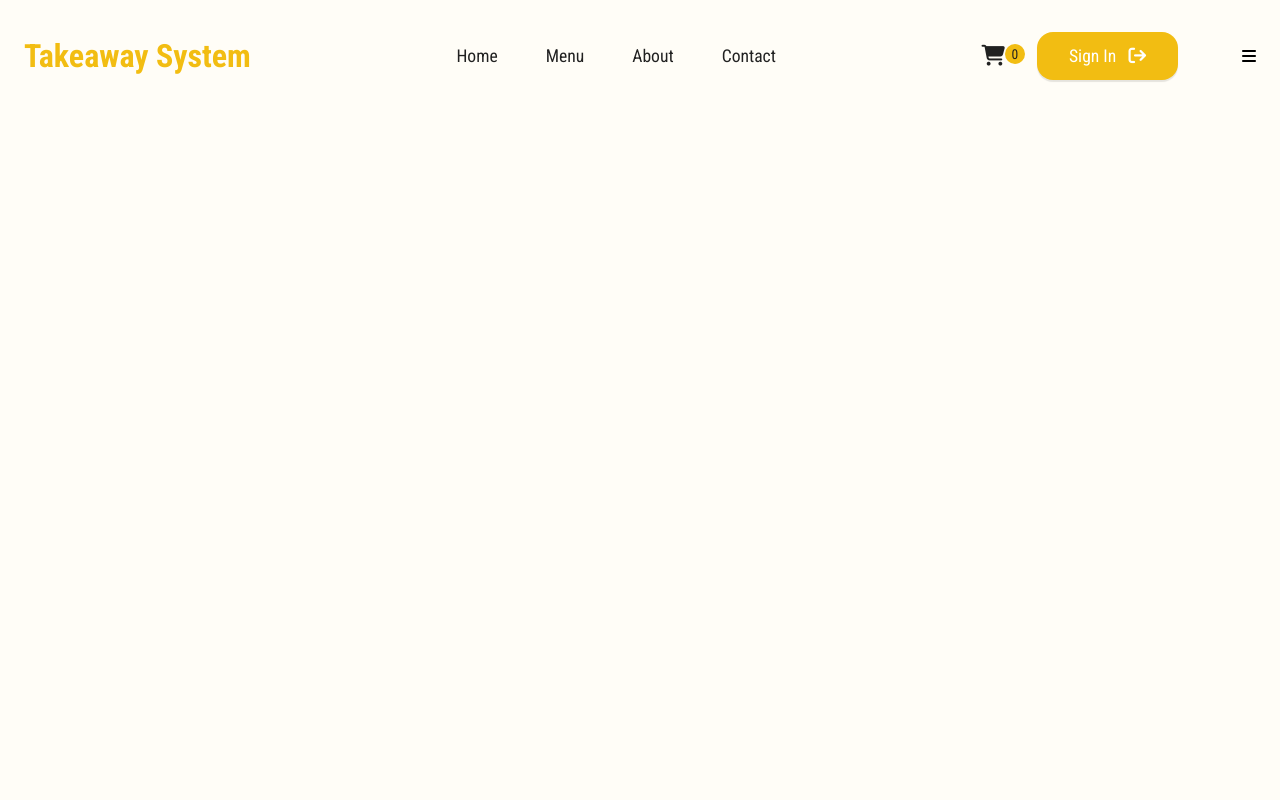
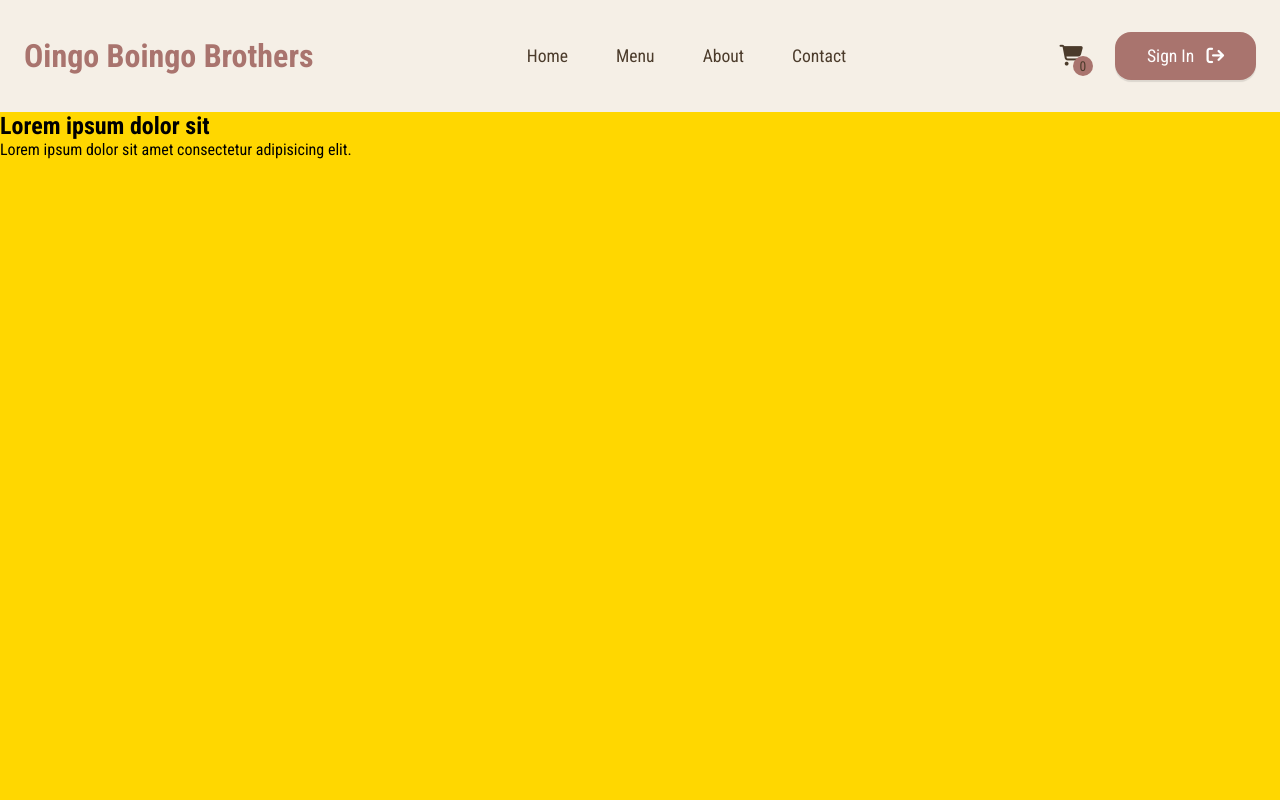
Before and after one commit to robertsc2/Takeaway-System, a Flask app: page / in a window 1280 px wide. Run offline with Flask 3, Linux system fonts and the light colour scheme.

Commit message:
Color change

```diff
--- a/static/style.css
+++ b/static/style.css
@@ -6,16 +6,16 @@
     font-family: "Roboto Condensed", sans-serif;
 }
 
-:root {
-  --lead: #212121;
-  --gold-finger: #F2BD12;
-  --eye-ball: #FFFDF7;
-  --hint-yellow: #FCF1CC;
-  --pure-white: #FFF;
-}
+  :root {
+    --lead: #4B3B2B;
+    --rustic: #A9746E;
+    --cream: #F5EFE6;
+    --tan-hint: #D9C9B6;
+    --pure-white: #FFF;
+  }
 
 body {
-  background: var(--eye-ball);
+  background: var(--cream);
 }
 
 
@@ -77,13 +77,13 @@ li{
 .logo {
   font-size: 2rem;
   font-weight: bold;
-  color: var(--gold-finger);
+  color: var(--rustic);
 }
 
 .btn {
   display: inline-block;
   padding: 0.9rem 2rem;
-  background: var(--gold-finger);
+  background: var(--rustic);
   border-radius: 1rem;
   -webkit-border-radius: 1rem;
   -moz-border-radius: 1rem;
@@ -105,13 +105,15 @@ li{
 }
 
 .cart-icon{
-  color: var(--lead);
   font-size: 1.3rem;
+  position: relative;
 }
 
 
 .cart-icon .cart-value {
   position: absolute;
+  top: 50%;
+  right: -10px;
   font-size: 0.85rem;
   width: 20px;
   aspect-ratio: 1;
@@ -120,14 +122,17 @@ li{
   -moz-border-radius: 100vw;
   -ms-border-radius: 100vw;
   -o-border-radius: 100vw;
-  background: var(--gold-finger);
+  background: var(--rustic);
   color: var(--lead);
   text-align: center;
   line-height: 20px;
 
 }
 
-
+.desktop-action .three-bar {
+  font-size: 1.5rem;
+  display: none;
+}
 
 
 
@@ -137,6 +142,14 @@ li{
 
 /* Sections styling */
 
+.hero-section {
+ background: gold;
+ min-height: calc(100vh - 14vh);
+}
+
+
+
+
 /* Footer */
 
 
--- a/templates/index.html
+++ b/templates/index.html
@@ -16,7 +16,7 @@
     <!-- Header Section -->
     <header>
         <nav class="navbar flex between wrapper">
-            <a href="#" class="logo">Takeaway System</a>
+            <a href="#" class="logo">Oingo Boingo Brothers</a>
 
             <ul class="nav-links flex gap-3">
                 <li><a href="#">Home</a></li>
@@ -37,21 +37,28 @@
                     <i class="fa-solid fa-arrow-right-from-bracket"></i>
                 </a>
 
-                <a href="#" class="three-bar"></a>
+                <a href="#" class="three-bar">
                     <i class="fa-solid fa-bars"></i>
                 </a>
 
             </div>
-
-
-
         </nav>
     </header>
 
 
     <!-- Main Content Section -->
     <main>
-
+        <section>
+            <div class ="hero-section">
+                <div class="hero-content">
+                    <h1>Lorem ipsum
+                        <span>dolor sit</span>
+                    </h1>
+                     <p>
+                        Lorem ipsum dolor sit amet consectetur adipisicing elit.
+                </div>
+            </div>
+        </section>
     </main>
 
 
```
